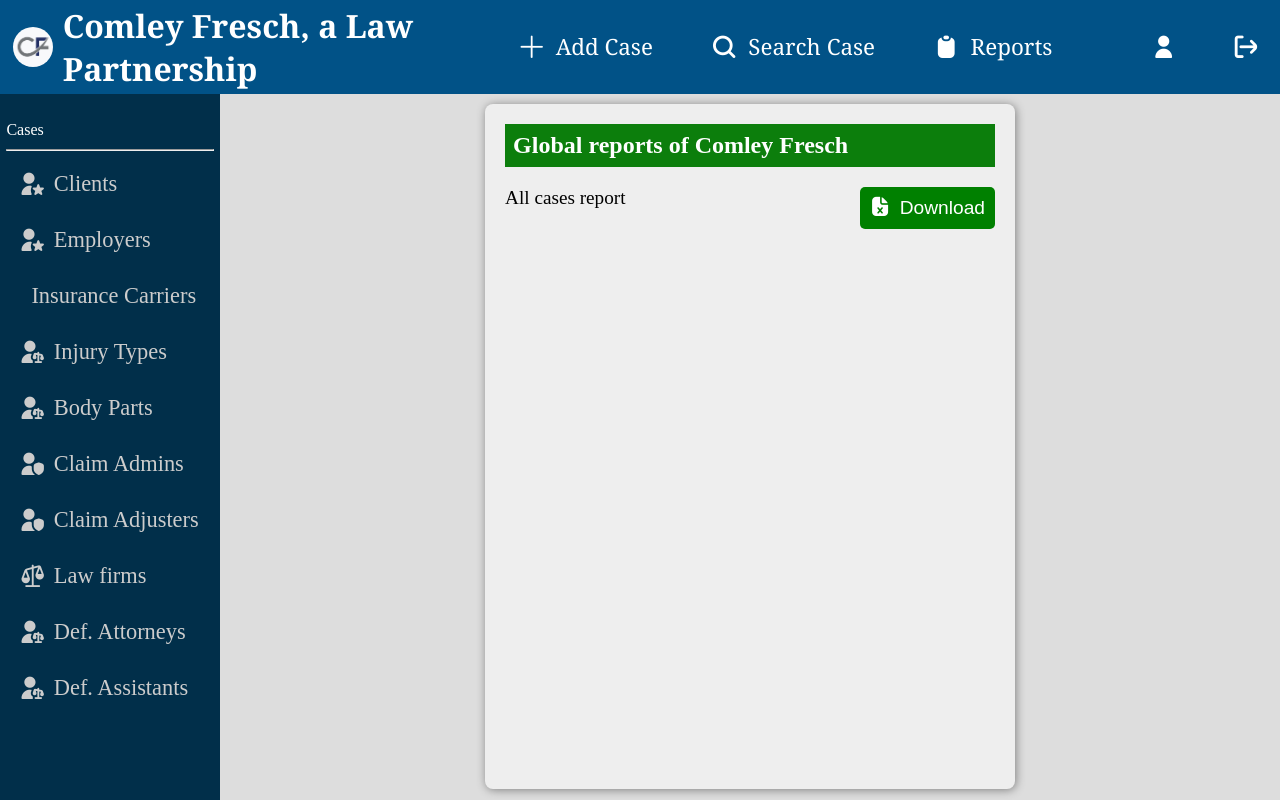
After one commit to Andrew-J27/CF_Web, a Django app: page /global-reports/ in a window 1280 px wide. The commit adds this page. Run offline with Django 5.2, Linux system fonts and the light colour scheme; data that the repository does not hold is empty; some libraries are stand-ins or nearby versions.

Commit message:
Cambios de reportes

```diff
--- a/case_manager/urls.py
+++ b/case_manager/urls.py
@@ -116,4 +116,6 @@ urlpatterns = [
     path('injury/<int:pk>/delete/', DeleteInjury.as_view(), name='delete-injury'),
     path('injury/<int:pk>/restore/', RestoreInjury.as_view(), name='restore-injury'),
 
+    path('global-reports/', GlobalReport.as_view(), name='global-reports'),
+
 ]
--- a/case_manager/views.py
+++ b/case_manager/views.py
@@ -45,7 +45,11 @@ class Login(View):
             login(request, user)
             return redirect('home')
         else:
-            return render(request, 'login.html', {})
+            context = {
+                'username':username,
+                'error_msg':'* Invalid credentials' if username and password else '* Insert credentials'
+            }
+            return render(request, 'login.html', context)
 
 class Logout(View):
     def get(self, request):
@@ -399,7 +403,7 @@ class CreateCase(View):
             case.client = client
             case.employer = employer
 
-            # ✅ CORREGIDO: Procesar forms OPCIONALES
+            # CORREGIDO: Procesar forms OPCIONALES
             # El OptionalModelForm.save() debe retornar None si no hay datos
             insurance = insurance_form.save() if insurance_form.has_changed() else None
             def_lawfirm = def_lawfirm_form.save() if def_lawfirm_form.has_changed() else None
@@ -432,7 +436,7 @@ class CreateCase(View):
             injury_formset.instance = case
             injury_formset.save()
 
-            # ✅ CORREGIDO: Guardar formsets solo si las instancias existen
+            # CORREGIDO: Guardar formsets solo si las instancias existen
             if claim_adjuster:
                 claim_adjuster_contact_formset.instance = claim_adjuster
                 claim_adjuster_contact_formset.save()
@@ -480,6 +484,9 @@ class UpdateCase(View):
         if usr.role != 'admin' and not (usr == case.attorney.user or usr == case.assistant.user):
             raise PermissionDenied("This case is not related to you, go back.")
 
+        if case.status.terminal:
+            raise PermissionDenied("This case is terminated")
+
         client = case.client
         employer = case.employer
         insurance = case.insurance
@@ -548,7 +555,7 @@ class UpdateCase(View):
         client_form = ClientForm(data, prefix='client', instance=client)
         employer_form = EmployerForm(data, prefix='employer', instance=employer)
 
-        # ✅ MISMA LÓGICA QUE GET: normal si existe, choice si no
+        # MISMA LÓGICA QUE GET: normal si existe, choice si no
         insurance_form = InsuranceCarrierForm(data, prefix='insurance', instance=insurance) if insurance else InsuranceCarrierChoiceForm(data, prefix='insurance')
         def_lawfirm_form = DefenseLawFirmForm(data, prefix='def_lawfirm', instance=def_lawfirm) if def_lawfirm else DefenseLawFirmChoiceForm(data, prefix='def_lawfirm')
         def_attorney_form = DefenseAttorneyForm(data, prefix='def_attorney', instance=def_attorney) if def_attorney else DefenseAttorneyChoiceForm(data, prefix='def_attorney')
@@ -2076,6 +2083,269 @@ class Report(View):
         return response
 
 
+import openpyxl
+from openpyxl.styles import Font, PatternFill, Alignment, Border, Side
+from openpyxl.utils import get_column_letter
+from django.http import HttpResponse
+from django.views import View
+from django.shortcuts import render
+from django.db.models import Q
+from datetime import date
+
+class GlobalReport(View):
+
+    def get(self, request):
+        context = {
+            'attorneys': Attorney.objects.filter(active=True),
+            'assistants': Assistant.objects.filter(active=True),
+        }
+        return render(request, 'global-reports.html', context)
+
+    def post(self, request):
+        """Handle POST requests for report generation"""
+        report_type = request.POST.get('report_type')
+        person_id = request.POST.get('person_id')
+
+        if report_type == 'global':
+            return self.report_global(request)
+        elif report_type == 'attorney':
+            return self.attorney_global(request, person_id)
+        elif report_type == 'assistant':
+            return self.assistant_global(request, person_id)
+
+        return self.get(request)
+
+    def attorney_global(self, request, pk):
+        """Generate report for a specific attorney"""
+        attorney = Attorney.objects.get(pk=pk, active=True)
+        return self.generate_excel_report(
+            person=attorney,
+            person_type='attorney',
+            title=f"{attorney.name} Global Report"
+        )
+
+    def assistant_global(self, request, pk):
+        """Generate report for a specific assistant"""
+        assistant = Assistant.objects.get(pk=pk, active=True)
+        return self.generate_excel_report(
+            person=assistant,
+            person_type='assistant',
+            title=f"{assistant.name} Global Report"
+        )
+
+    def report_global(self, request):
+        """Generate global report for all cases"""
+        return self.generate_excel_report(
+            person=None,
+            person_type='global',
+            title="All Cases Global Report"
+        )
+
+    def generate_excel_report(self, person, person_type, title):
+        """Generate Excel report"""
+        # Create workbook and worksheet
+        wb = openpyxl.Workbook()
+        ws = wb.active
+        ws.title = "Global Report"
+
+        # Styles
+        header_fill = PatternFill(start_color="366092", end_color="366092", fill_type="solid")
+        header_font = Font(color="FFFFFF", bold=True, size=12)
+        subheader_fill = PatternFill(start_color="B8CCE4", end_color="B8CCE4", fill_type="solid")
+        subheader_font = Font(bold=True, size=11)
+        border = Border(
+            left=Side(style='thin'),
+            right=Side(style='thin'),
+            top=Side(style='thin'),
+            bottom=Side(style='thin')
+        )
+
+        current_row = 1
+
+        # Title
+        ws.merge_cells(f'A{current_row}:F{current_row}')
+        title_cell = ws[f'A{current_row}']
+        title_cell.value = title
+        title_cell.font = Font(bold=True, size=14)
+        title_cell.alignment = Alignment(horizontal='center')
+        current_row += 2
+
+        # Person info
+        if person:
+            ws[f'A{current_row}'] = "Name:"
+            ws[f'B{current_row}'] = person.name
+            ws[f'A{current_row}'].font = Font(bold=True, size=11)
+            ws[f'D{current_row}'] = "Role:"
+            ws[f'E{current_row}'] = person_type.capitalize()
+            ws[f'D{current_row}'].font = Font(bold=True, size=11)
+            current_row += 2
+
+        # Get cases based on person type
+        if person_type == 'attorney':
+            active_cases = Case.objects.filter(active=True, attorney=person, settlement_date__isnull=True).exclude(status__name__icontains='dismiss')
+            settled_cases = Case.objects.filter(active=True, attorney=person, settlement_date__isnull=False)
+            dismissed_cases = Case.objects.filter(active=True, attorney=person, status__name__icontains='dismiss')
+            dropped_subbed = Case.objects.filter(active=True, attorney=person, status__name__in=['Dropped', 'Sub Out'])
+        elif person_type == 'assistant':
+            active_cases = Case.objects.filter(active=True, assistant=person, settlement_date__isnull=True).exclude(status__name__icontains='dismiss')
+            settled_cases = Case.objects.filter(active=True, assistant=person, settlement_date__isnull=False)
+            dismissed_cases = Case.objects.filter(active=True, assistant=person, status__name__icontains='dismiss')
+            dropped_subbed = Case.objects.filter(active=True, assistant=person, status__name__in=['Dropped', 'Sub Out'])
+        else:  # global report
+            active_cases = Case.objects.filter(active=True, settlement_date__isnull=True).exclude(status__name__icontains='dismiss')
+            settled_cases = Case.objects.filter(active=True, settlement_date__isnull=False)
+            dismissed_cases = Case.objects.filter(active=True, status__name__icontains='dismiss')
+            dropped_subbed = Case.objects.filter(active=True, status__name__in=['Dropped', 'Sub Out'])
+
+        # Helper function to write tables
+        def write_table(title, data, columns, row_start):
+            # Determine number of columns
+            num_cols = len(columns)
+            end_col_letter = get_column_letter(num_cols)
+
+            # Title - merge exact number of columns
+            ws.merge_cells(f'A{row_start}:{end_col_letter}{row_start}')
+            title_cell = ws[f'A{row_start}']
+            title_cell.value = title
+            title_cell.font = Font(bold=True, size=12)
+            title_cell.fill = subheader_fill
+            title_cell.alignment = Alignment(horizontal='center', vertical='center')
+            ws.row_dimensions[row_start].height = 25
+            row_start += 1
+
+            # Headers
+            header_colors = {
+                'Case Name': header_fill,
+                'Attorney': header_fill,
+                'Assistant': header_fill,
+                'Status': header_fill,
+                'Comments': header_fill,
+                'Days Active': header_fill,
+                'Settlement Date': header_fill
+            }
+
+            for col_idx, col_name in enumerate(columns, 1):
+                cell = ws.cell(row=row_start, column=col_idx, value=col_name)
+                cell.font = header_font
+                cell.fill = header_colors.get(col_name, header_fill)
+                cell.alignment = Alignment(horizontal='center', vertical='center', wrap_text=True)
+                cell.border = border
+                ws.row_dimensions[row_start].height = 20
+
+            row_start += 1
+
+            # Data
+            for item in data:
+                for col_idx, key in enumerate(columns, 1):
+                    value = ''
+
+                    # Map display names to actual data
+                    if key == 'Case Name':
+                        value = item.name()
+                    elif key == 'Days Active':
+                        days = item.days_active()
+                        value = days if days and days != "Case has not been adjudicated." else "N/A"
+                    elif key == 'Attorney':
+                        value = item.attorney.name if hasattr(item, 'attorney') else ''
+                    elif key == 'Assistant':
+                        value = item.assistant.name if hasattr(item, 'assistant') else ''
+                    elif key == 'Status':
+                        value = item.status.name
+                    elif key == 'Comments':
+                        value = item.comments or ''
+                    elif key == 'Settlement Date':
+                        value = item.settlement_date.strftime('%Y-%m-%d') if item.settlement_date else ''
+                    else:
+                        # Handle any other attributes
+                        if hasattr(item, key):
+                            attr_value = getattr(item, key)
+                            if hasattr(attr_value, 'name'):
+                                value = attr_value.name
+                            elif attr_value:
+                                value = str(attr_value)
+
+                    cell = ws.cell(row=row_start, column=col_idx, value=value)
+                    cell.border = border
+                    cell.alignment = Alignment(horizontal='left' if key == 'Case Name' else 'center',
+                                            vertical='center',
+                                            wrap_text=True)
+
+                    # Set row height for better readability
+                    ws.row_dimensions[row_start].height = 18
+
+                    # For comments, enable text wrapping and set higher row height if needed
+                    if key == 'Comments' and len(str(value)) > 50:
+                        ws.row_dimensions[row_start].height = 30
+
+                row_start += 1
+
+            return row_start + 1  # Add spacing
+
+        # Write each table with appropriate columns
+        # 1. Active Cases
+        if active_cases.exists():
+            columns = ['Case Name', 'Days Active']
+            if person_type == 'attorney':
+                columns.append('Assistant')
+            elif person_type == 'assistant':
+                columns.append('Attorney')
+            else:  # global
+                columns.extend(['Attorney', 'Assistant'])
+
+            current_row = write_table("ACTIVE CASES", active_cases, columns, current_row)
+
+        # 2. Settled Cases
+        if settled_cases.exists():
+            columns = ['Case Name', 'Status', 'Days Active', 'Settlement Date']
+            if person_type == 'attorney':
+                columns.append('Assistant')
+            elif person_type == 'assistant':
+                columns.append('Attorney')
+            else:  # global
+                columns.extend(['Attorney', 'Assistant'])
+
+            current_row = write_table("SETTLED CASES", settled_cases, columns, current_row)
+
+        # 3. Dismissed Cases
+        if dismissed_cases.exists():
+            columns = ['Case Name', 'Status', 'Comments']
+            current_row = write_table("DISMISSED CASES", dismissed_cases, columns, current_row)
+
+        # 4. Dropped and Subbed Cases
+        if dropped_subbed.exists():
+            columns = ['Case Name', 'Status', 'Comments']
+            current_row = write_table("DROPPED AND SUB OUT CASES", dropped_subbed, columns, current_row)
+
+        # Adjust column widths
+        for column in ws.columns:
+            max_length = 0
+            column_letter = get_column_letter(column[0].column)
+            for cell in column:
+                try:
+                    if cell.value and len(str(cell.value)) > max_length:
+                        max_length = len(str(cell.value))
+                except:
+                    pass
+            # Set different widths based on column type
+            if column[0].value == 'Comments':
+                adjusted_width = min(max_length + 5, 60)
+            elif column[0].value == 'Case Name':
+                adjusted_width = min(max_length + 5, 50)
+            else:
+                adjusted_width = min(max_length + 3, 20)
+            ws.column_dimensions[column_letter].width = adjusted_width
+
+        # Create response
+        filename = f"{title.replace(' ', '_')}.xlsx"
+        response = HttpResponse(
+            content_type='application/vnd.openxmlformats-officedocument.spreadsheetml.sheet'
+        )
+        response['Content-Disposition'] = f'attachment; filename="{filename}"'
+        wb.save(response)
+
+        return response
+
+
 class CaseHistory(View):
 
     def get(self, request, pk):
--- a/static/css/create-case.css
+++ b/static/css/create-case.css
@@ -180,3 +180,7 @@ div.row {
     grid-template-rows: subgrid;
     grid-row: 1/-1;
 }
+
+label.disabled {
+    color: #888;
+}
--- /dev/null
+++ b/static/css/global-reports.css
@@ -0,0 +1,23 @@
+.card.global-report {
+    display: flex;
+    justify-content: space-between;
+    font-size: 1.2rem;
+}
+
+.global-report button {
+    font-size: inherit;
+    border: none;
+    padding: 10px;
+    display: flex;
+    background-color: green;
+    color: white;
+    gap: 10px;
+    border-radius: 5px;
+}
+
+div.show-container {
+    display: flex;
+    flex-direction: column;
+    width: 30%;
+    margin: 1% auto;
+}
--- a/static/css/login.css
+++ b/static/css/login.css
@@ -42,3 +42,8 @@ form label {
     font-size: 1.3rem;
     font-weight: bold;
 }
+
+form .error-span {
+    color: red;
+    display: block;
+}
--- a/static/css/show-generic.css
+++ b/static/css/show-generic.css
@@ -42,6 +42,11 @@ form.search {
 .search select {
     font-size: inherit;
     padding: 5px 8px
+}
+
+.search button {
+    display: flex;
+    gap: 5px;
 }
 
 .show {
--- /dev/null
+++ b/templates/global-reports.html
@@ -0,0 +1,51 @@
+{% extends "base.html" %}
+
+{% load static %}
+
+{% block link %}
+<link rel="stylesheet" href="{% static "css/table.css" %}">
+<link rel="stylesheet" href="{% static "css/show-generic.css" %}">
+<link rel="stylesheet" href="{% static "css/report.css" %}">
+<link rel="stylesheet" href="{% static "css/global-reports.css" %}">
+{% endblock link %}
+
+{% block main %}
+<div class="show-container">
+    <h2>Global reports of Comley Fresch</h2>
+
+    <form action="" method="post" class="card global-report">
+        {% csrf_token %}
+        All cases report
+        <input type="hidden" name="report_type" value="global">
+        <button type="submit">
+            <i class="fi fi-sr-file-excel"></i> Download
+        </button>
+    </form>
+
+    <h3></h3>
+    {% for atty in attorneys %}
+    <form action="" method="post" class="card global-report">
+        {% csrf_token %}
+        {{atty.name}} report
+        <input type="hidden" name="report_type" value="attorney">
+        <input type="hidden" name="person_id" value="{{ atty.id }}">
+        <button type="submit">
+            <i class="fi fi-sr-file-excel"></i> Download
+        </button>
+    </form>
+    {% endfor %}
+
+    {% for asst in assistants %}
+    <form action="" method="post" class="card global-report">
+        {% csrf_token %}
+        {{asst.name}} report
+        <input type="hidden" name="report_type" value="assistant">
+        <input type="hidden" name="person_id" value="{{ asst.id }}">
+        <button type="submit">
+            <i class="fi fi-sr-file-excel"></i> Download
+        </button>
+    </form>
+    {% endfor %}
+</div>
+
+{% endblock main %}
--- a/templates/list-cases.html
+++ b/templates/list-cases.html
@@ -82,6 +82,9 @@
     {% endif %}
 </td>
 <td>
+
+    {% if not item.status.terminal %}
+
     {% if not item.adj_date and item.active %}
         <a href="{% url "set-adjudication" item.id %}" class="btn-set-adj">
             Set ADJ
@@ -102,6 +105,8 @@
         <i class="fi fi-sr-inbox-out"></i>
     </button>
     {% endif %}
+
+    {% endif %}
 </td>
 {% endblock attributes %}
 
--- a/templates/login.html
+++ b/templates/login.html
@@ -13,12 +13,13 @@
         <h1>Comley Fresch</h1>
         <div>
             <label>Username:
-                <input type="text" name="username">
+                <input type="text" name="username" value="{{username}}">
             </label>
             <label>Password:
                 <input type="password" name="password">
             </label>
 
+            <span class="error-span">{{error_msg}}</span>
             <button>Log In</button>
         </div>
     </form>
```
Also changed, not shown: case_manager/forms.py (+28 -7 lines), static/js/create-case.js (+41 -12 lines), static/js/tabs.js (+16 -0 lines), templates/case-detail.html (+6 -4 lines), templates/create-case-short.html (+4 -4 lines), templates/report.html (+5 -26 lines).
